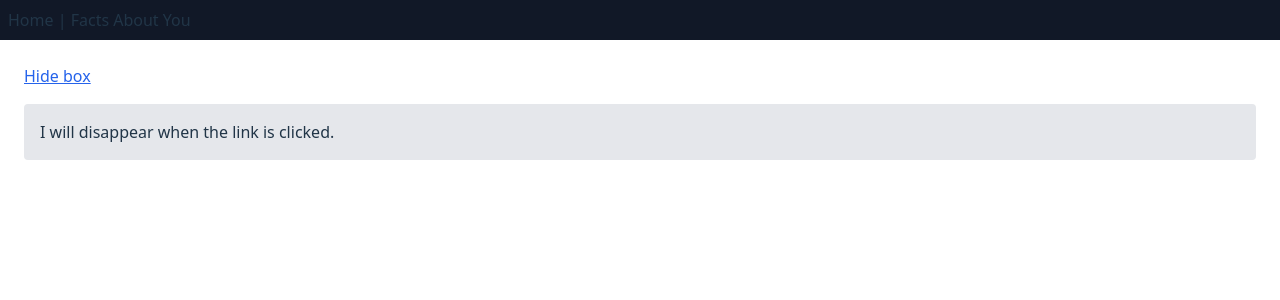
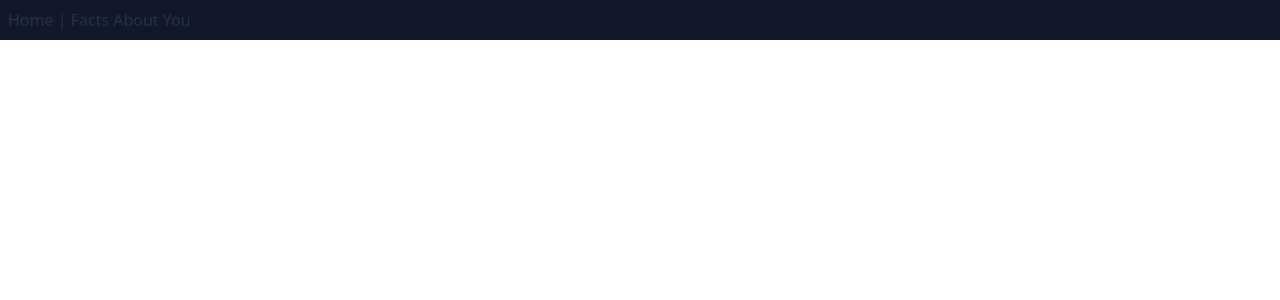
Before and after one commit to timbrady12345/FinalBusic, a React app in the folder frontend/: page /About in a window 1280 px wide. Shown: the top 300 px of the page. Built offline with nearby package versions, Linux system fonts and the light colour scheme; the HTML template or start-up script is replaced by a standard one.

Commit message:
removed example

```diff
--- a/frontend/src/pages/About.jsx
+++ b/frontend/src/pages/About.jsx
@@ -1,30 +1,3 @@
-import { useState } from "react";
-
 export default function About() {
-  const [visible, setVisible] = useState(true);
-
-  return (
-    <div className="p-6">
-      <a
-        href="#"
-        onClick={(e) => {
-          e.preventDefault();
-          if (visible == false) {
-            setVisible(true);
-          } else {
-            setVisible(false);
-          }
-        }}
-        className="text-blue-600 underline"
-      >
-        Hide box
-      </a>
-
-      {visible && (
-        <div className="mt-4 p-4 bg-gray-200 rounded">
-          I will disappear when the link is clicked.
-        </div>
-      )}
-    </div>
-  );
+  return <div></div>;
 }
```
